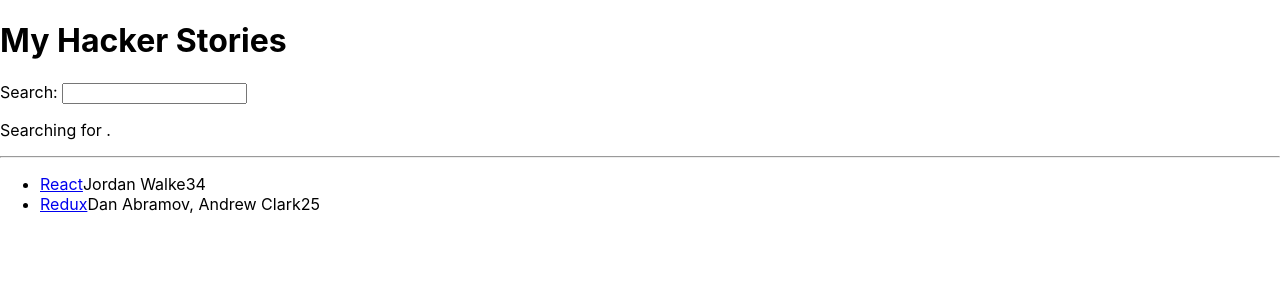
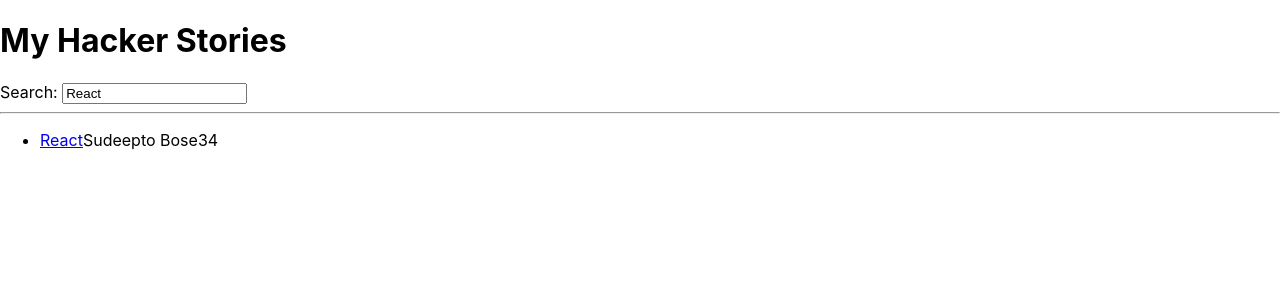
Before and after one commit to SudeeptoBose/hacker-stories, a React (Create React App) app: page / in a window 1280 px wide. Shown: the top 300 px of the page. Built offline with nearby package versions, Linux system fonts and the light colour scheme.

Commit message:
making changes

```diff
--- a/src/App.js
+++ b/src/App.js
@@ -1,72 +1,72 @@
-import './App.css';
 import * as React from 'react';
 
 const App = () => {
   const stories = [
     {
-      title : 'React',
-      url : 'https://reactjs.org/',
-      author : 'Jordan Walke',
-      num_comments : 3,
-      points : 4,
-      objectID : 0,
+      title: 'React',
+      url: 'https://reactjs.org/',
+      author: 'Sudeepto Bose',
+      num_comments: 3,
+      points: 4,
+      objectID: 0,
     },
     {
-      title : 'Redux',
-      url : 'https://redux.js.org/',
-      author : 'Dan Abramov, Andrew Clark',
-      num_comments : 2,
-      points : 5,
-      objectID : 1,
+      title: 'Redux',
+      url: 'https://redux.js.org/',
+      author: 'Dan Abramov, Andrew Clark',
+      num_comments: 2,
+      points: 5,
+      objectID: 1,
     },
   ];
 
-  const [searchTerm, setSearchTerm] = React.useState('');
+  const [searchTerm, setSearchTerm] = React.useState(localStorage.getItem('search') || 'React');
 
   const handleSearch = (event) => {
+    setSearchTerm(event.target.value);
 
-    setSearchTerm(event.target.value);
+    localStorage.setItem('search', event.target.value);
   };
+
   const searchedStories = stories.filter((story) =>
     story.title.toLowerCase().includes(searchTerm.toLowerCase())
   );
 
-  return(
+  return (
     <div>
       <h1>My Hacker Stories</h1>
-      <Search onSearch={handleSearch}/>
+
+      <Search search={searchTerm} onSearch={handleSearch} />
+
       <hr />
+
       <List list={searchedStories} />
     </div>
   );
 };
 
-const Search = (props) => {
-  const [searchTerm, setSearchTerm] = React.useState('');
-
-  const handleChange = (event) => {
-    setSearchTerm(event.target.value);
-
-    // B
-    props.onSearch(event);
-  }
-
-  return(
+const Search = ({ search, onSearch }) => (
   <div>
     <label htmlFor="search">Search: </label>
-      <input id="search" type="text" onChange={props.onSearch} />
-
-      <p>
-        Searching for <strong>{searchTerm}</strong>.
-      </p>
+    <input
+      id="search"
+      type="text"
+      value={search}
+      onChange={onSearch}
+    />
   </div>
 );
-};
 
-const List = (props) => (
+const List = ({ list }) => (
   <ul>
-        {props.list.map((item) =>(
-          <li key={item.objectID}>
+    {list.map((item) => (
+      <Item key={item.objectID} item={item} />
+    ))}
+  </ul>
+);
+
+const Item = ({ item }) => (
+  <li>
     <span>
       <a href={item.url}>{item.title}</a>
     </span>
@@ -74,8 +74,6 @@
     <span>{item.num_comments}</span>
     <span>{item.points}</span>
   </li>
-        ))}
-      </ul>
-)
+);
 
 export default App;
```
Lines whose indentation alone changed are shown as unchanged.
